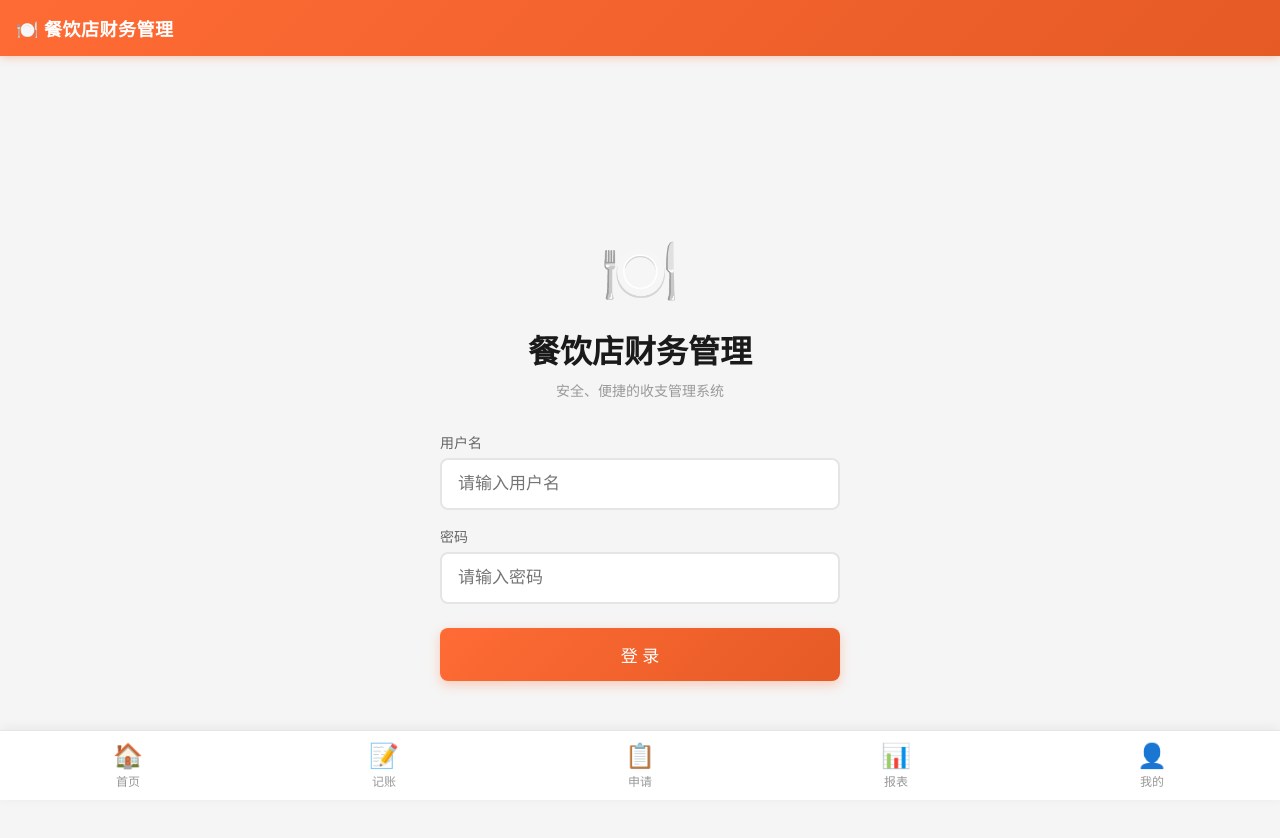
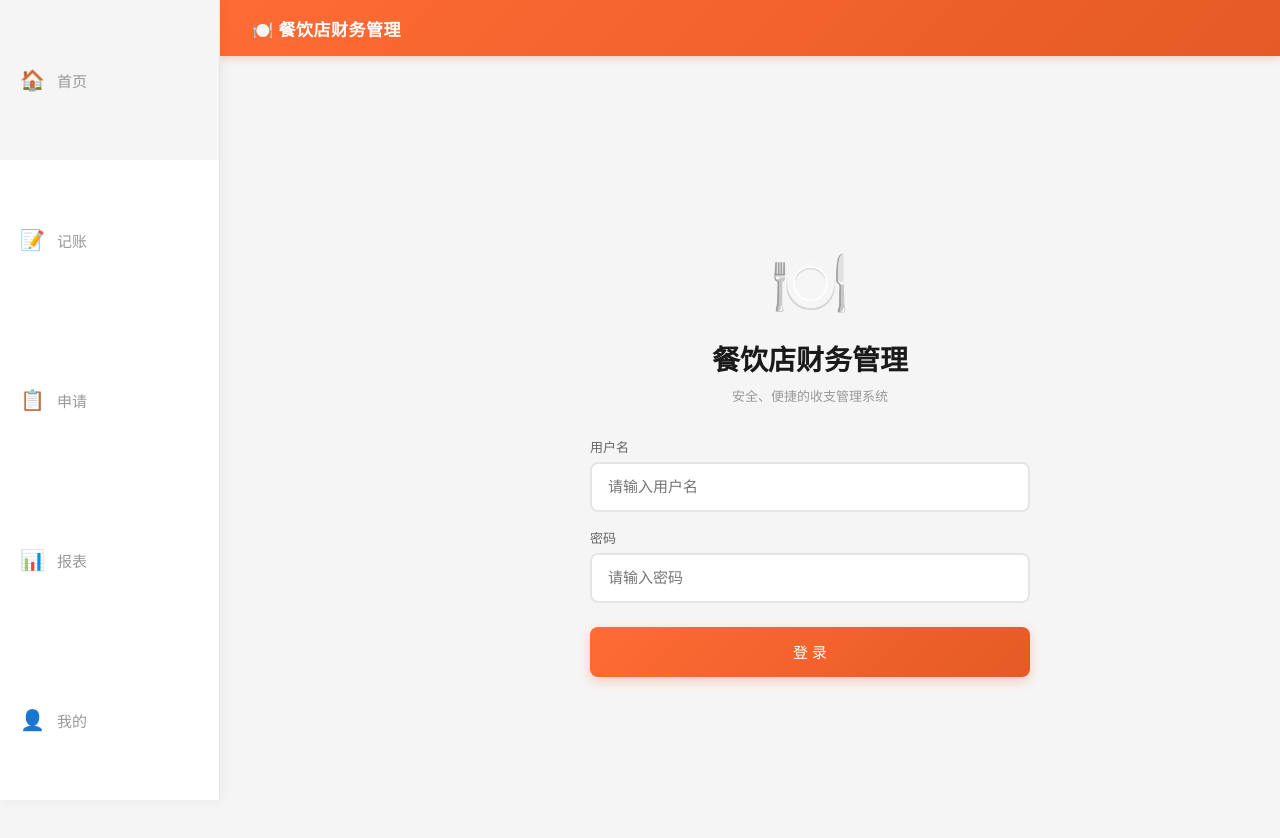
Before and after one commit to wjxfhq2025-max/restaurant-finance, a website: page public/index.html in a window 1280 px wide. Drawn offline with Linux system fonts and the light colour scheme; no server answers.

Commit message:
feat: 桌面端响应式布局，侧边栏导航

```diff
--- a/public/css/style.css
+++ b/public/css/style.css
@@ -1101,6 +1101,8 @@ img { max-width: 100%; display: block; }
 }
 
 /* ===== Responsive ===== */
+
+/* Tablet */
 @media (min-width: 768px) {
   .app-main {
     padding: 20px;
@@ -1112,6 +1114,179 @@ img { max-width: 100%; display: block; }
 
   .quick-actions {
     grid-template-columns: repeat(4, 1fr);
+  }
+}
+
+/* Desktop: switch to sidebar layout */
+@media (min-width: 1024px) {
+  :root {
+    --font-size-base: 15px;
+    --font-size-sm: 13px;
+    --font-size-lg: 18px;
+    --font-size-xl: 22px;
+    --font-size-xxl: 28px;
+    --sidebar-width: 220px;
+  }
+
+  body {
+    padding-bottom: 0;
+  }
+
+  /* Header: no longer full-width fixed, sits above sidebar */
+  .app-header {
+    position: fixed;
+    top: 0;
+    left: var(--sidebar-width);
+    right: 0;
+    height: 56px;
+    z-index: 99;
+    padding: 0 32px;
+  }
+
+  .app-header h1 {
+    font-size: 17px;
+  }
+
+  /* Sidebar replaces bottom nav */
+  .bottom-nav {
+    position: fixed;
+    top: 0;
+    left: 0;
+    bottom: 0;
+    width: var(--sidebar-width);
+    flex-direction: column;
+    align-items: stretch;
+    height: 100vh;
+    padding-bottom: 0;
+    border-top: none;
+    border-right: 1px solid var(--border);
+    background: var(--card-bg);
+    box-shadow: 2px 0 12px rgba(0,0,0,0.05);
+    z-index: 100;
+    gap: 0;
+  }
+
+  .nav-item {
+    flex-direction: row;
+    padding: 14px 20px;
+    gap: 12px;
+    border-radius: 0;
+    justify-content: flex-start;
+  }
+
+  .nav-item.active {
+    background: var(--primary);
+    color: white;
+  }
+
+  .nav-item:not(.active):hover {
+    background: #F5F5F5;
+  }
+
+  .nav-icon {
+    font-size: 20px;
+    line-height: 1;
+  }
+
+  .nav-label {
+    font-size: var(--font-size-base);
+    margin-top: 0;
+    font-weight: 400;
+  }
+
+  .nav-item.active .nav-label {
+    font-weight: 600;
+  }
+
+  /* Main content: offset by sidebar */
+  .app-main {
+    max-width: 960px;
+    margin-left: var(--sidebar-width);
+    margin-right: auto;
+    padding: 24px 32px;
+    min-height: 100vh;
+  }
+
+  /* Cards: slightly larger padding */
+  .card {
+    padding: 20px;
+  }
+
+  /* Login page: wider */
+  .login-page {
+    margin-left: var(--sidebar-width);
+  }
+  .login-form {
+    max-width: 440px;
+  }
+
+  /* Modal: wider */
+  .modal-box {
+    max-width: 520px;
+  }
+
+  /* Approve page: wider */
+  .approve-page {
+    max-width: 600px;
+  }
+
+  /* Image preview: larger */
+  .image-preview-container {
+    max-width: 700px;
+  }
+
+  /* Transaction list items: hover effect instead of active */
+  .tx-item {
+    transition: box-shadow 0.2s, transform 0.1s;
+  }
+  .tx-item:hover {
+    box-shadow: var(--shadow-lg);
+    transform: translateY(-1px);
+  }
+  .tx-item:active {
+    transform: none;
+  }
+
+  /* Quick action hover */
+  .quick-action:hover {
+    box-shadow: var(--shadow-lg);
+    transform: translateY(-2px);
+  }
+  .quick-action:active {
+    transform: none;
+  }
+
+  /* Menu items hover */
+  .menu-item:hover {
+    background: #F5F5F5;
+  }
+  .menu-item:active {
+    background: #F5F5F5;
+  }
+
+  /* Buttons hover */
+  .btn:hover {
+    filter: brightness(1.05);
+  }
+
+  /* Upload area hover */
+  .upload-area:hover {
+    border-color: var(--primary);
+    background: #F8F8F8;
+  }
+  .upload-area:active {
+    background: #F0F0F0;
+  }
+}
+
+/* Large desktop */
+@media (min-width: 1400px) {
+  :root {
+    --sidebar-width: 240px;
+  }
+
+  .app-main {
+    max-width: 1080px;
   }
 }
 
```
